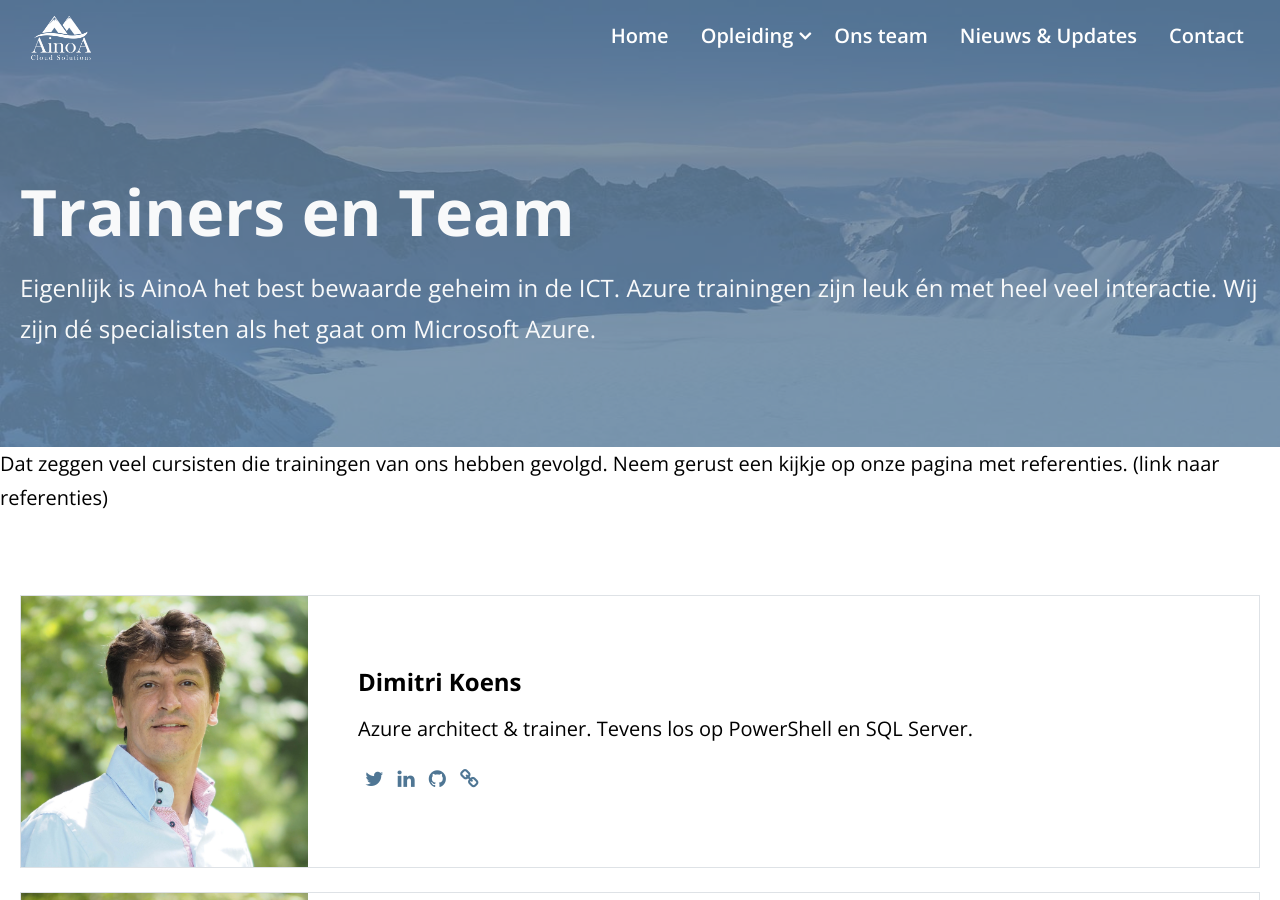
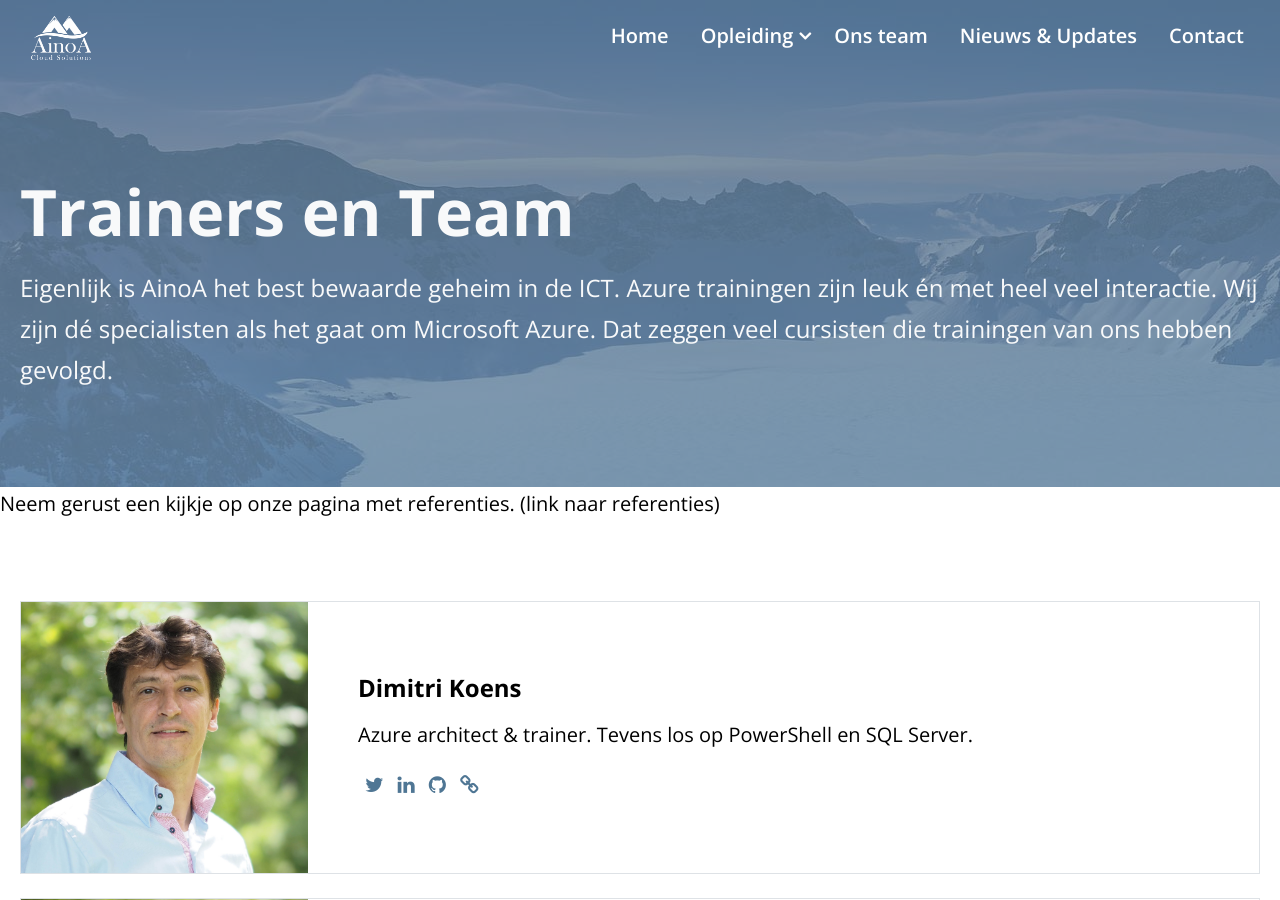
Before and after one commit to Dimtemp/ainoawebsite, a Jekyll site: the page built from our-team.html, in a window 1280 px wide and 900 px high. Built offline with Jekyll 4.4.1, drawn with Linux system fonts in a browser that asks for light colours; part of the change alters nothing that is shown.

```diff
--- a/our-team.html
+++ b/our-team.html
@@ -1,12 +1,12 @@
 ---
 layout: default
 title: Trainers en Team
-description: Eigenlijk is AinoA het best bewaarde geheim in de ICT. Azure trainingen zijn leuk én met heel veel interactie. Wij zijn dé specialisten als het gaat om Microsoft Azure.
+description: Eigenlijk is AinoA het best bewaarde geheim in de ICT. Azure trainingen zijn leuk én met heel veel interactie. Wij zijn dé specialisten als het gaat om Microsoft Azure. Dat zeggen veel cursisten die trainingen van ons hebben gevolgd.
 bg_image: /assets/images/blog-hero.jpg
 ---
 <!-- ==================== PAGE TITLE START ========================= -->
 {% include page-title.html %}
-Dat zeggen veel cursisten die trainingen van ons hebben gevolgd. Neem gerust een kijkje op onze pagina met referenties. (link naar referenties)
+Neem gerust een kijkje op onze pagina met referenties. (link naar referenties)
 <!-- ==================== PAGE TITLE END ========================= -->
 <div class="blog-author-box-area inner-spacer ">
   <div class="container">
```
